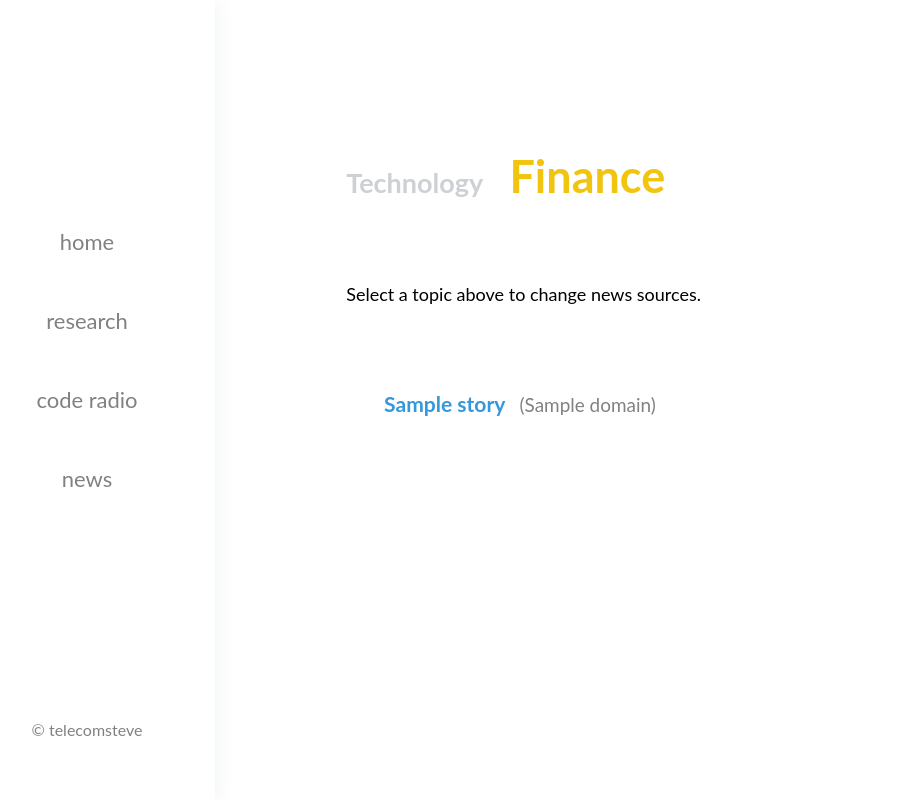
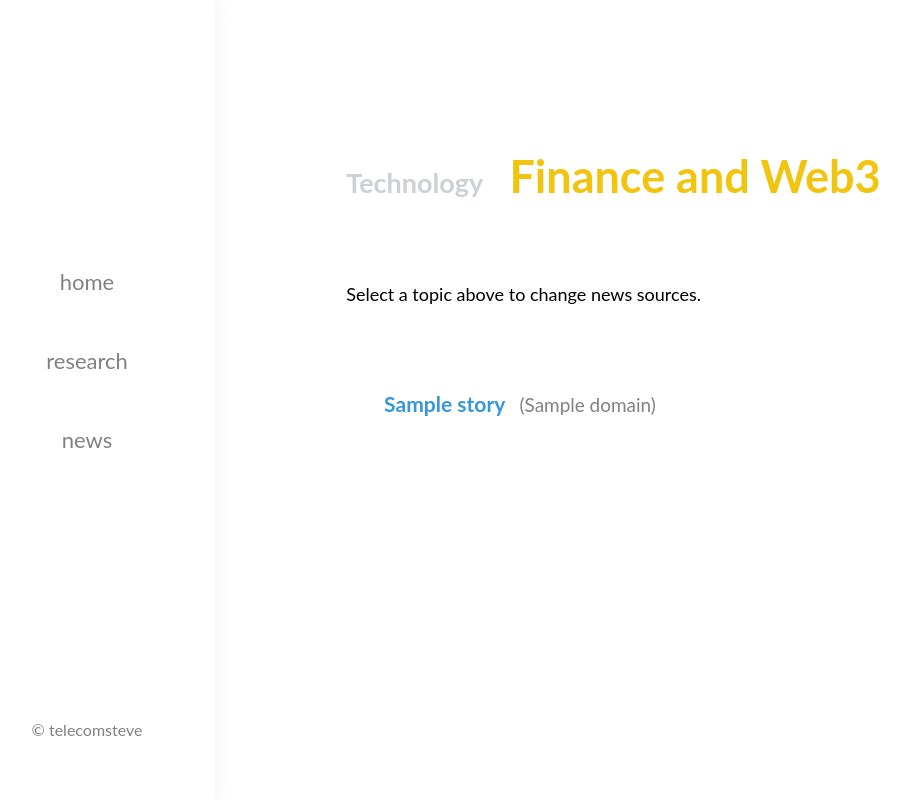
Before and after one commit to stevenplatt/telecomsteve-flask, a Flask app: template telecomsteve/templates/news.html in a window 1280 px wide. Shown: the whole page, without its empty margins (41-951 px from the left). Run offline with Flask 2, Linux system fonts and the light colour scheme; the template is opened without the code that fills it: most values are stand-ins (such as "Sample title", 1, 10 or a date in 2020).

Commit message:
updated sidebar and news headers

```diff
--- a/telecomsteve/templates/news.html
+++ b/telecomsteve/templates/news.html
@@ -5,8 +5,7 @@
 
         {% if category == 'technology' %}
             <h1>
-                <span style="color:#f1c40f; font-size:125%">Technology</span> &nbsp;
-                <!-- &nbsp; <a style="color:#cdd0d4; font-size:75%" href="{{ url_for('engineering') }}">Engineering</a> -->
+                <span style="color:#f1c40f; font-size:125%">Engineering</span> &nbsp;
                 <a style="color:#cdd0d4; font-size:75%" href="{{ url_for('finance') }}">Finance</a>
             </h1>
         {% elif category == 'engineering' %}
@@ -18,8 +17,7 @@
         {% else %}
             <h1>
                 <a style="color:#cdd0d4; font-size:75%" href="{{ url_for('technology') }}">Technology</a> &nbsp;
-                <!-- <a style="color:#cdd0d4; font-size:75%" href="{{ url_for('engineering') }}">Engineering</a> &nbsp; -->
-                <span style="color:#f1c40f; font-size:125%">Finance</span>
+                <span style="color:#f1c40f; font-size:125%">Finance and Web3</span>
             </h1>
         {% endif %}
 
--- a/telecomsteve/templates/sidebar.html
+++ b/telecomsteve/templates/sidebar.html
@@ -13,7 +13,7 @@
             <div class="navblock_text">
                 <a href="{{ url_for('home') }}">home</a>
                 <a href="{{ url_for('research') }}">research</a>
-                <a href="{{ url_for('radio') }}">code radio</a>
+                <!--<a href="{{ url_for('radio') }}">code radio</a>-->
                 <a href="{{ url_for('technology') }}">news</a>
                 <!--<div class="login-menu">
                     <a href="{{ url_for('login') }}">login</a>
```
